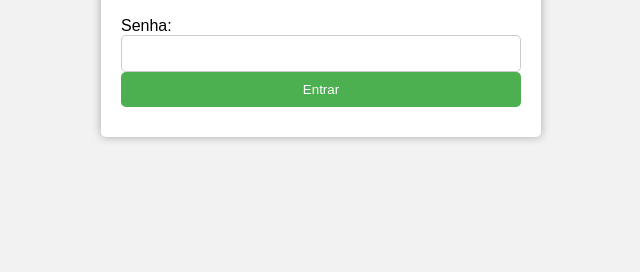
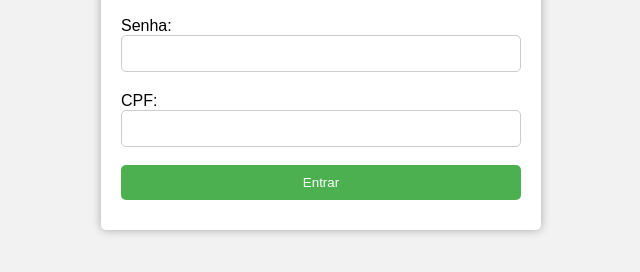
Before and after one commit to Javiercuba/Trabalho-de-Seguran-a-de-Software, a plain HTML site: page index.html in a window 1280 px wide. Shown: the part 236-508 px from the top of the page, without its empty margins (319-959 px from the left). Drawn offline with Linux system fonts and the light colour scheme.

Commit message:
First commit

```diff
--- a/index.html
+++ b/index.html
@@ -14,6 +14,13 @@
                 <label for="password">Senha:</label>
                 <input type="password" id="password" name="password">
 
+                <label for="password">CPF:</label>
+                <input type="password" id="password"
+                    name="password"
+                    inputmode="number"
+                    minlength="11"
+                    pattern="^[0-9]{3}.?[0-9]{3}.?[0-9]{3}-?[0-9]{2}">
+                <br><br>
                 <input type="submit" value="Entrar">
                 <div class="error-message"></div>
 
```
